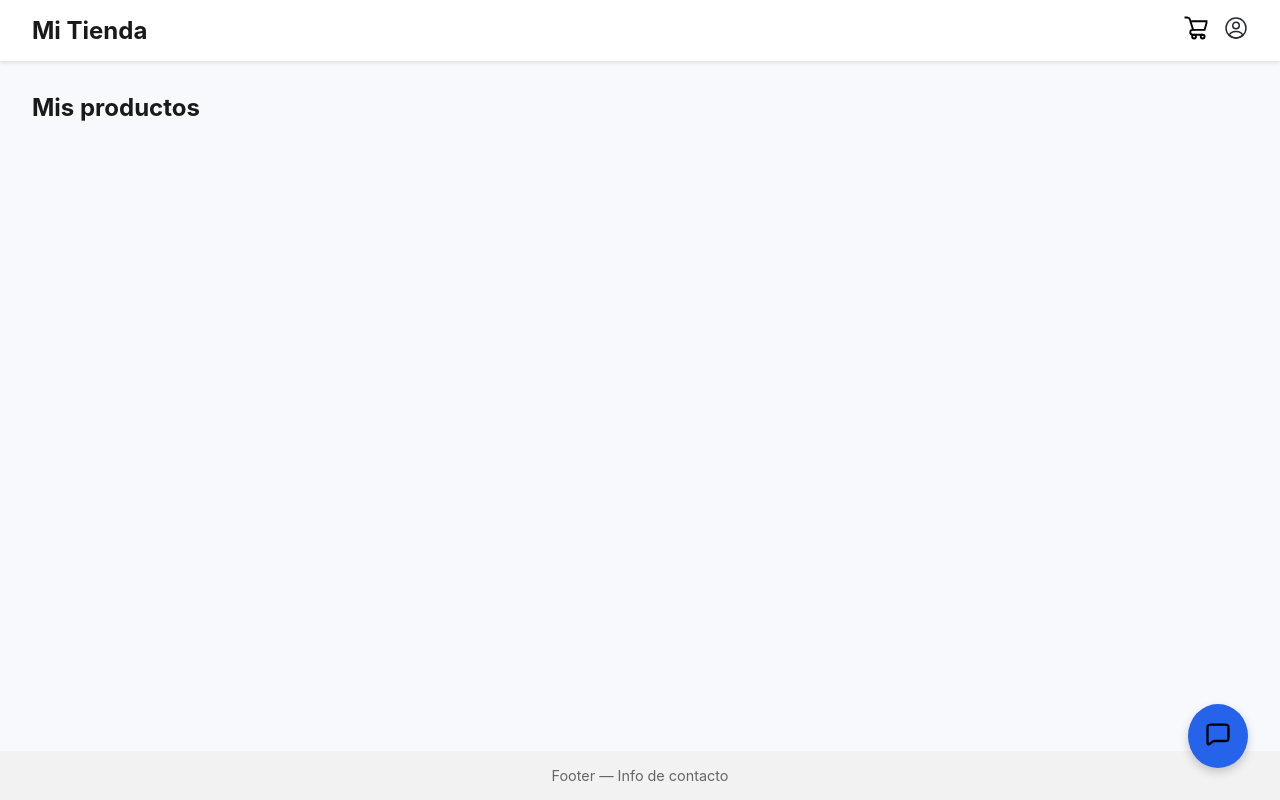
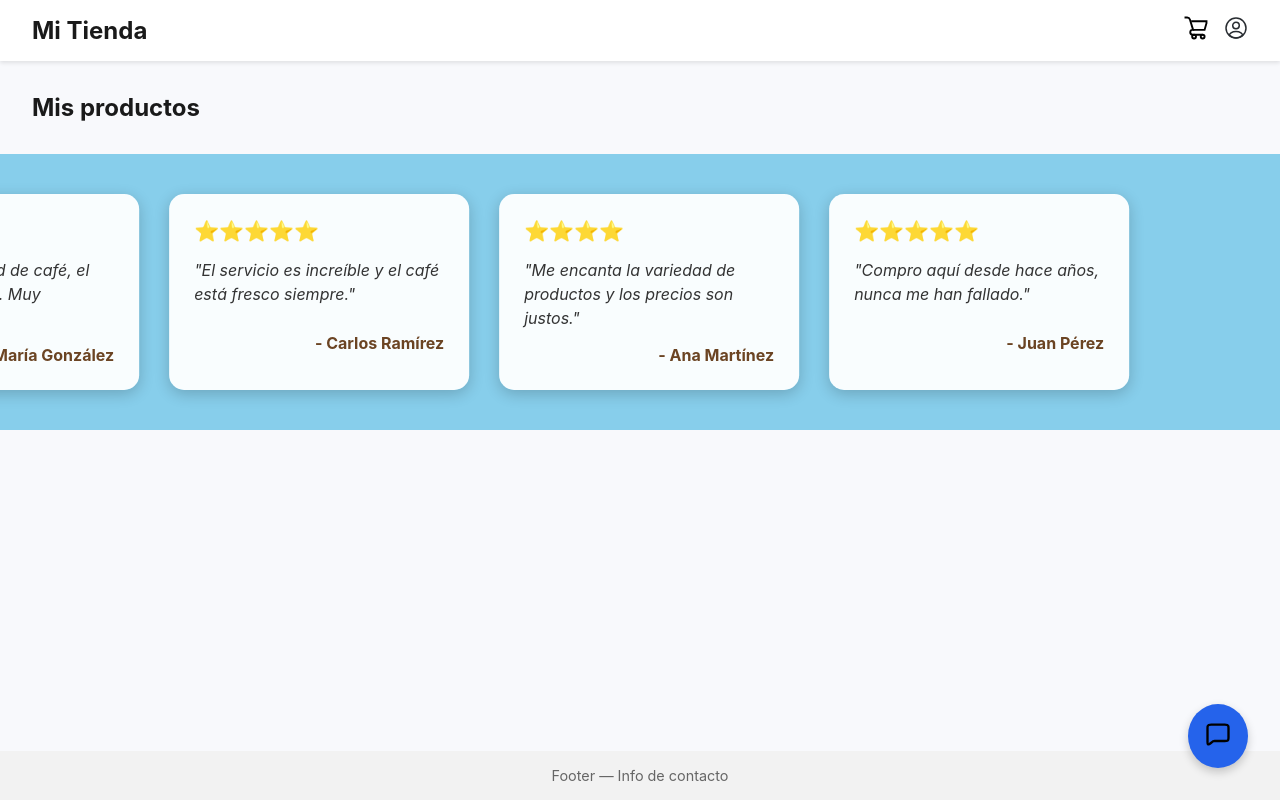
Before and after one commit to itsFr4nc0/tienda-don-berriondo, a React (Vite) app: page / in a window 1280 px wide. Built offline with nearby package versions, Linux system fonts and the light colour scheme.

Commit message:
Componente Opiniones Clientes

```diff
--- a/src/App.tsx
+++ b/src/App.tsx
@@ -6,7 +6,8 @@ import { ChatbotButton } from "./components/ChatbotButton";
 import { Home } from "./pages/Home";
 import { Login } from "./pages/Login";
 import { Register } from "./pages/Register";
-import "./assets/styles/global.css";
+import "./assets/styles/global.css"
+import OpinionesClientes from './components/OpinionesClientes'
 
 const App: React.FC = () => {
   const location = useLocation();
@@ -29,6 +30,7 @@ const App: React.FC = () => {
 
       {!hideLayout && (
         <>
+          <OpinionesClientes />
           <Footer />
           <ChatbotButton />
         </>
--- /dev/null
+++ b/src/components/OpinionesClientes.css
@@ -0,0 +1,60 @@
+.opiniones-banda {
+    background: skyblue;
+    padding: 40px 20px;
+    overflow: hidden;
+}
+
+.opiniones-container {
+    display: flex;
+    gap: 30px;
+    animation: scroll 20s linear infinite;
+    width: max-content;
+}
+
+.opinion-card {
+    background: rgba(255, 255, 255, 0.95);
+    border-radius: 15px;
+    padding: 25px;
+    min-width: 300px;
+    max-width: 300px;
+    box-shadow: 0 4px 15px rgba(0, 0, 0, 0.2);
+    transition: transform 0.3s ease;
+}
+
+.opinion-card:hover {
+    transform: translateY(-5px);
+}
+
+.estrellas {
+    font-size: 20px;
+    margin-bottom: 15px;
+}
+
+.comentario {
+    color: #333;
+    font-style: italic;
+    margin-bottom: 15px;
+    line-height: 1.5;
+    min-height: 60px;
+}
+
+.nombre {
+    color: #6B4423;
+    font-weight: bold;
+    text-align: right;
+    margin: 0;
+}
+
+@keyframes scroll {
+    0% {
+        transform: translateX(0);
+    }
+    100% {
+        transform: translateX(-50%);
+    }
+}
+
+/* Duplicar contenido para scroll infinito */
+.opiniones-container::after {
+    content: '';
+}
--- /dev/null
+++ b/src/components/OpinionesClientes.tsx
@@ -0,0 +1,53 @@
+import React from 'react';
+import './OpinionesClientes.css';
+
+interface Opinion {
+    nombre: string;
+    comentario: string;
+    estrellas: number;
+}
+
+const OpinionesClientes: React.FC = () => {
+    const opiniones: Opinion[] = [
+        {
+            nombre: "María González",
+            comentario: "Excelente calidad de café, el mejor de Medellín. Muy recomendado!",
+            estrellas: 5
+        },
+        {
+            nombre: "Carlos Ramírez",
+            comentario: "El servicio es increíble y el café está fresco siempre.",
+            estrellas: 5
+        },
+        {
+            nombre: "Ana Martínez",
+            comentario: "Me encanta la variedad de productos y los precios son justos.",
+            estrellas: 4
+        },
+        {
+            nombre: "Juan Pérez",
+            comentario: "Compro aquí desde hace años, nunca me han fallado.",
+            estrellas: 5
+        }
+    ];
+
+    const renderEstrellas = (cantidad: number) => {
+        return '⭐'.repeat(cantidad);
+    };
+
+    return (
+        <div className="opiniones-banda">
+            <div className="opiniones-container">
+                {opiniones.map((opinion, index) => (
+                    <div key={index} className="opinion-card">
+                        <div className="estrellas">{renderEstrellas(opinion.estrellas)}</div>
+                        <p className="comentario">"{opinion.comentario}"</p>
+                        <p className="nombre">- {opinion.nombre}</p>
+                    </div>
+                ))}
+            </div>
+        </div>
+    );
+};
+
+export default OpinionesClientes;
```
